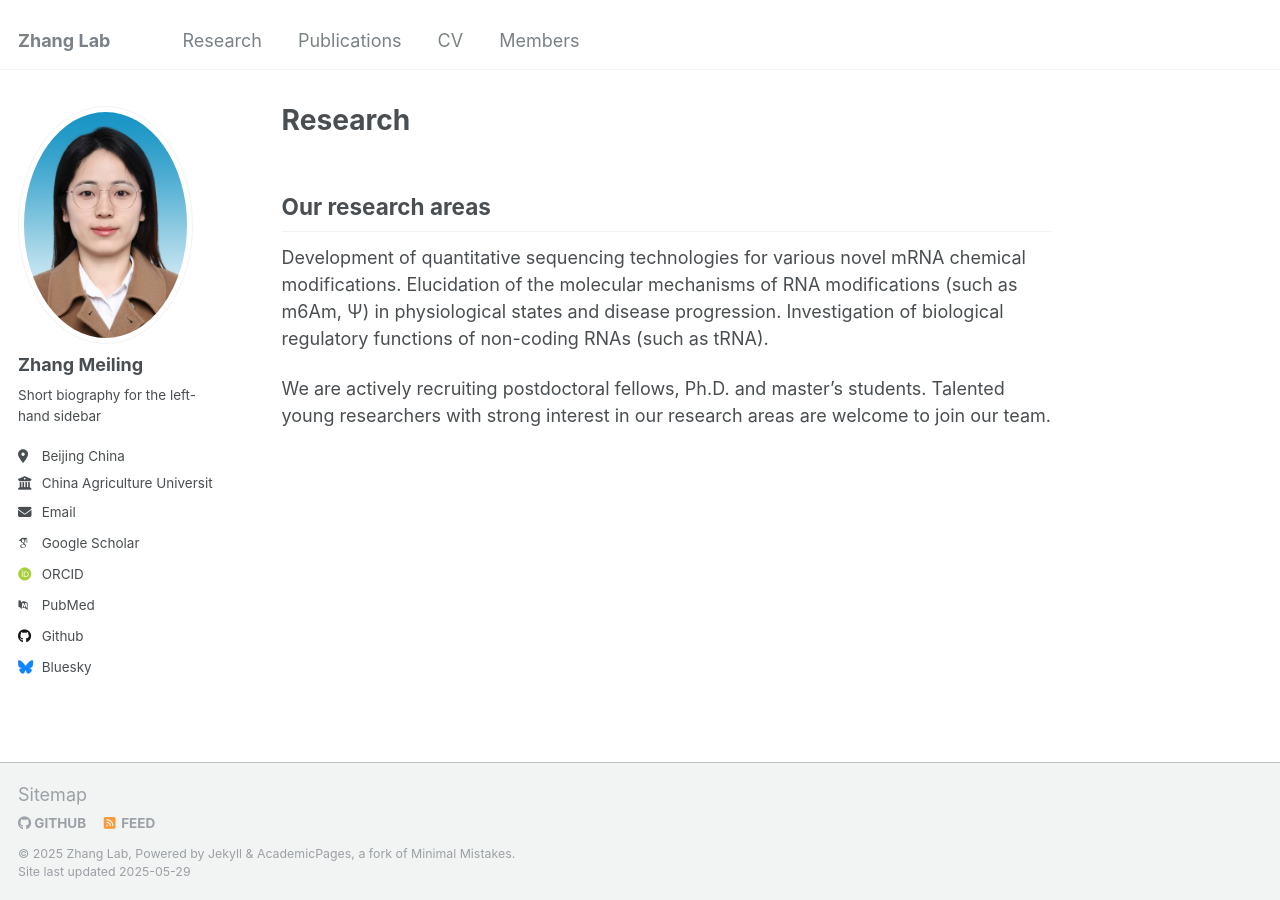
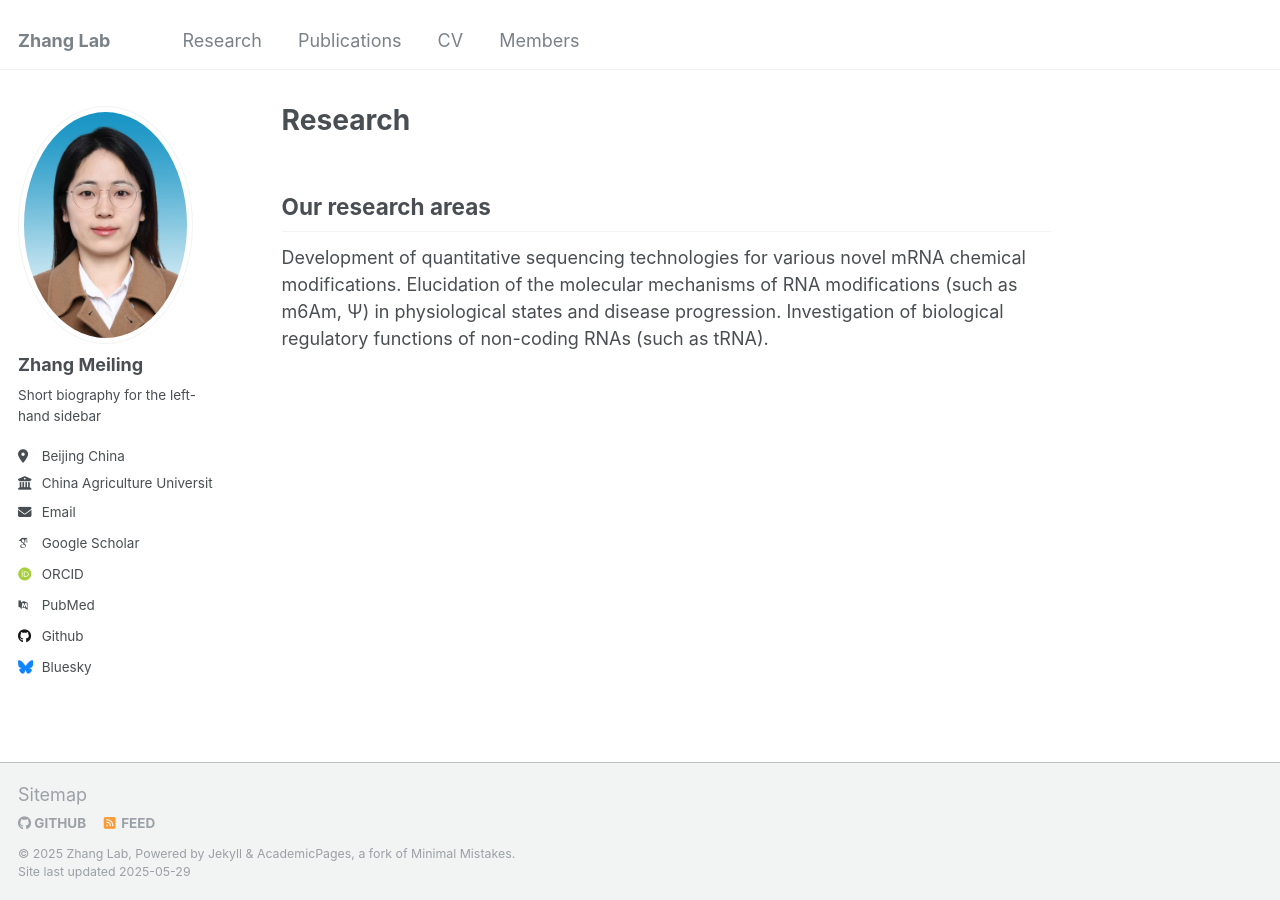
Before and after one commit to Hui50138/ZhangMeiling-Lab, a Jekyll site: the page built from _pages/markdown.md, in a window 1280 px wide. Built offline with Jekyll 4.4.1, drawn with Linux system fonts in a browser that asks for light colours; some web fonts are replaced.

Commit message:
Update markdown.md

```diff
--- a/_pages/markdown.md
+++ b/_pages/markdown.md
@@ -11,5 +11,3 @@ redirect_from:
 Development of quantitative sequencing technologies for various novel mRNA chemical modifications.
 Elucidation of the molecular mechanisms of RNA modifications (such as m6Am, Ψ) in physiological states and disease progression.
 Investigation of biological regulatory functions of non-coding RNAs (such as tRNA).
-
-We are actively recruiting postdoctoral fellows, Ph.D. and master's students. Talented young researchers with strong interest in our research areas are welcome to join our team.
```
